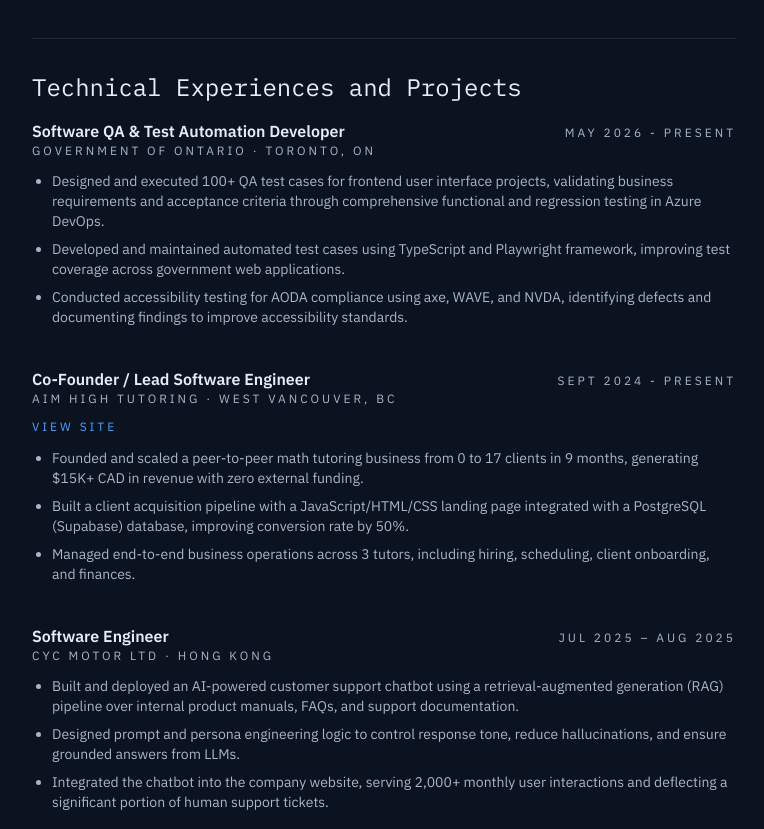
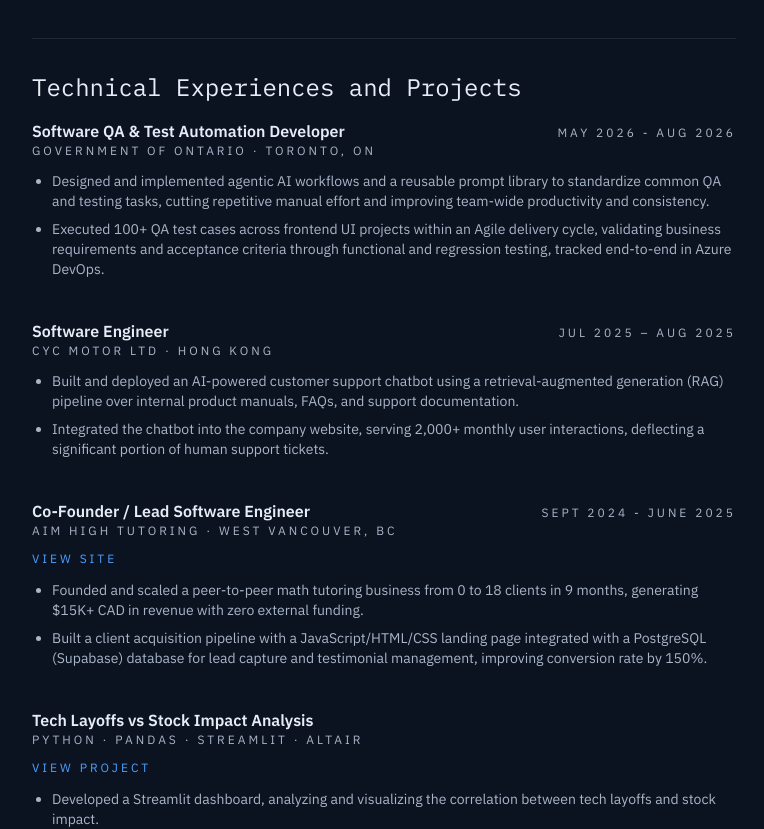
Before and after one commit to nathanko378/portfolio, a Next.js app: page /about in a window 1280 px wide. Shown: the part 580-1409 px from the top of the page, without its empty margins (256-1020 px from the left). Built offline with nearby package versions, Linux system fonts and the light colour scheme.

Commit message:
small updates

```diff
--- a/app/about/page.tsx
+++ b/app/about/page.tsx
@@ -68,64 +68,21 @@ export default function AboutPage() {
                 </p>
               </div>
               <span className="text-xs uppercase tracking-[0.25em] text-haze">
-                May 2026 - Present
+                May 2026 - Aug 2026
               </span>
             </div>
             <ul className="list-disc space-y-2 pl-5">
               <li>
-                Designed and executed 100+ QA test cases for frontend user
-                interface projects, validating business requirements and
-                acceptance criteria through comprehensive functional and
-                regression testing in Azure DevOps.
+                Designed and implemented agentic AI workflows and a reusable
+                prompt library to standardize common QA and testing tasks,
+                cutting repetitive manual effort and improving team-wide
+                productivity and consistency.
               </li>
               <li>
-                Developed and maintained automated test cases using TypeScript
-                and Playwright framework, improving test coverage across
-                government web applications.
-              </li>
-              <li>
-                Conducted accessibility testing for AODA compliance using axe,
-                WAVE, and NVDA, identifying defects and documenting findings to
-                improve accessibility standards.
-              </li>
-            </ul>
-          </div>
-          <div className="space-y-3">
-            <div className="flex flex-wrap items-baseline justify-between gap-2">
-              <div>
-                <h3 className="text-base font-semibold text-mist">
-                  Co-Founder / Lead Software Engineer
-                </h3>
-                <p className="text-xs uppercase tracking-[0.25em] text-haze">
-                  Aim High Tutoring · West Vancouver, BC
-                </p>
-              </div>
-              <span className="text-xs uppercase tracking-[0.25em] text-haze">
-                Sept 2024 - Present
-              </span>
-            </div>
-            <a
-              href="https://www.aimhightutoring.ca/"
-              className="inline-flex text-xs uppercase tracking-[0.25em] text-accent hover:text-mist"
-              target="_blank"
-              rel="noreferrer"
-            >
-              View Site
-            </a>
-            <ul className="list-disc space-y-2 pl-5">
-              <li>
-                Founded and scaled a peer-to-peer math tutoring business from 0
-                to 17 clients in 9 months, generating $15K+ CAD in revenue with
-                zero external funding.
-              </li>
-              <li>
-                Built a client acquisition pipeline with a JavaScript/HTML/CSS
-                landing page integrated with a PostgreSQL (Supabase) database,
-                improving conversion rate by 50%.
-              </li>
-              <li>
-                Managed end-to-end business operations across 3 tutors,
-                including hiring, scheduling, client onboarding, and finances.
+                Executed 100+ QA test cases across frontend UI projects within
+                an Agile delivery cycle, validating business requirements and
+                acceptance criteria through functional and regression testing,
+                tracked end-to-end in Azure DevOps.
               </li>
             </ul>
           </div>
@@ -150,13 +107,45 @@ export default function AboutPage() {
                 manuals, FAQs, and support documentation.
               </li>
               <li>
-                Designed prompt and persona engineering logic to control response
-                tone, reduce hallucinations, and ensure grounded answers from LLMs.
+                Integrated the chatbot into the company website, serving 2,000+
+                monthly user interactions, deflecting a significant portion of
+                human support tickets.
+              </li>
+            </ul>
+          </div>
+          <div className="space-y-3">
+            <div className="flex flex-wrap items-baseline justify-between gap-2">
+              <div>
+                <h3 className="text-base font-semibold text-mist">
+                  Co-Founder / Lead Software Engineer
+                </h3>
+                <p className="text-xs uppercase tracking-[0.25em] text-haze">
+                  Aim High Tutoring · West Vancouver, BC
+                </p>
+              </div>
+              <span className="text-xs uppercase tracking-[0.25em] text-haze">
+                Sept 2024 - June 2025
+              </span>
+            </div>
+            <a
+              href="https://www.aimhightutoring.ca/"
+              className="inline-flex text-xs uppercase tracking-[0.25em] text-accent hover:text-mist"
+              target="_blank"
+              rel="noreferrer"
+            >
+              View Site
+            </a>
+            <ul className="list-disc space-y-2 pl-5">
+              <li>
+                Founded and scaled a peer-to-peer math tutoring business from 0
+                to 18 clients in 9 months, generating $15K+ CAD in revenue with
+                zero external funding.
               </li>
               <li>
-                Integrated the chatbot into the company website, serving 2,000+
-                monthly user interactions and deflecting a significant portion of
-                human support tickets.
+                Built a client acquisition pipeline with a JavaScript/HTML/CSS
+                landing page integrated with a PostgreSQL (Supabase) database
+                for lead capture and testimonial management, improving
+                conversion rate by 150%.
               </li>
             </ul>
           </div>
--- a/app/page.tsx
+++ b/app/page.tsx
@@ -193,7 +193,7 @@ export default function HomePage() {
               <p className="text-xs uppercase tracking-[0.25em] text-haze">
                 Current City
               </p>
-              <p className="font-display text-2xl text-mist">Waterloo, ON</p>
+              <p className="font-display text-2xl text-mist">Toronto, ON</p>
             </div>
           </div>
           <div className="grid gap-6 sm:grid-cols-2">
--- a/public/lines.json
+++ b/public/lines.json
@@ -1,3 +1,3 @@
 {
-  "lines": 559
+  "lines": 592
 }
```
Also changed, not shown: 2 other files (tests, documents, lock files or other folders).
